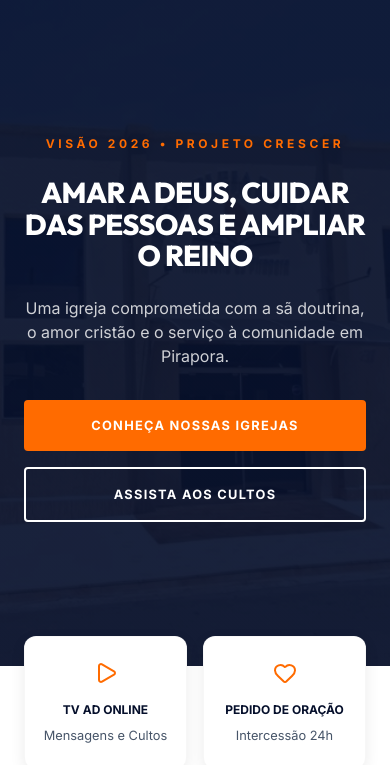
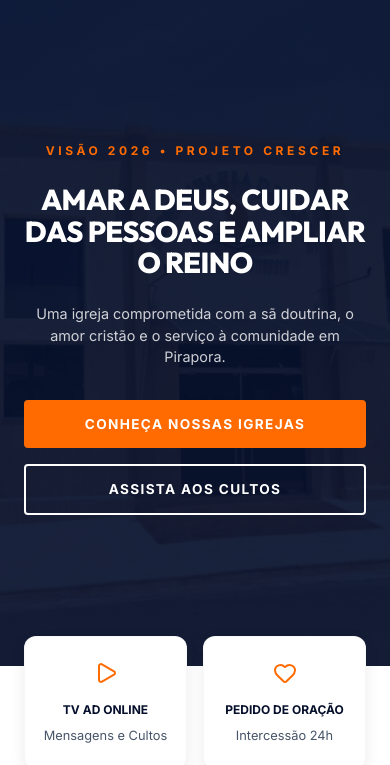
Before and after one commit to elevategerenciamento/Site-AD-Pirapora, a website built with Vite: page index.html in a window 390 px wide. Shown: the part 79-844 px from the top of the page. Built offline with nearby package versions, Linux system fonts and the light colour scheme.

Commit message:
Ajuste fino de UX Mobile: Legenda e Botões compactados

```diff
--- a/src/style.css
+++ b/src/style.css
@@ -512,9 +512,14 @@
 
   /* Hero adjustments */
   .hero h1 { font-size: 2.2rem; margin-bottom: 1.5rem; }
-  .hero p { font-size: 1rem; margin-bottom: 2rem; }
+  .hero p { font-size: 0.9rem; margin-bottom: 2rem; line-height: 1.5; }
   .hero-btns { flex-direction: column; width: 100%; gap: 1rem; }
-  .btn-solid, .btn-line { width: 100%; text-align: center; padding: 1rem; }
+  .btn-solid, .btn-line {
+    width: 100%;
+    text-align: center;
+    padding: 0.85rem 1.5rem;
+    font-size: 0.85rem;
+  }
 
   /* Quick Bar (Painel de Ações) */
   .quick-bar-wrap { margin-top: -30px; padding: 0 1.5rem; }
```
